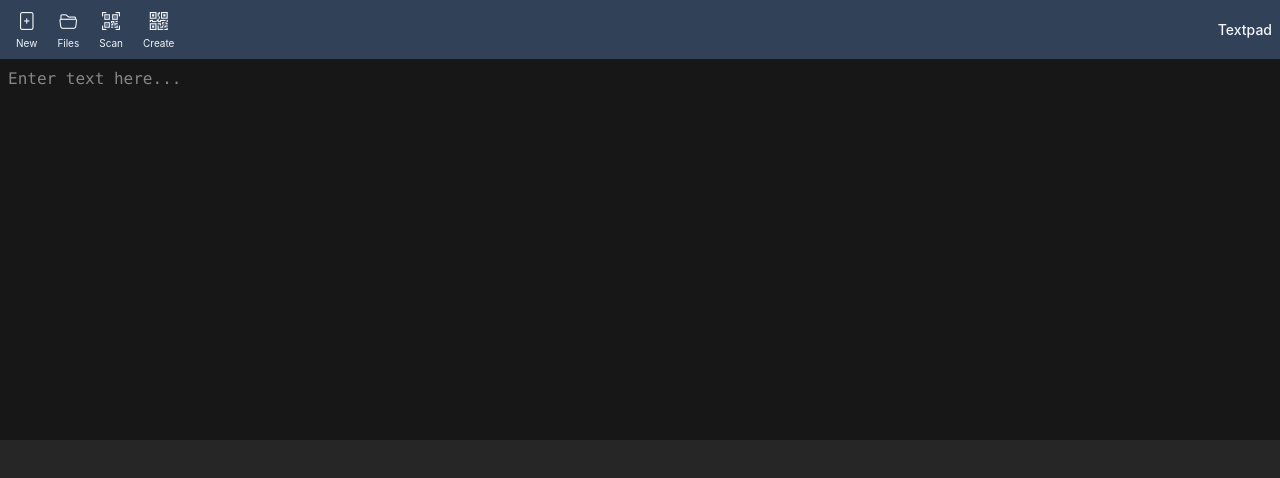
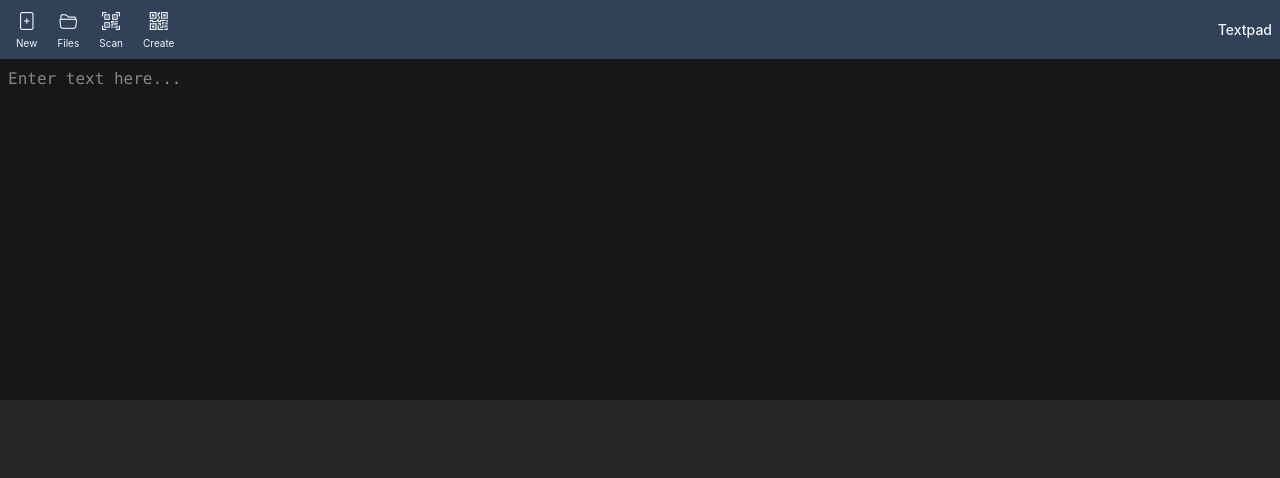
Before and after one commit to ytyng/textpad-web, a SvelteKit app: page / in a window 1280 px wide. Shown: the top 478 px of the page. Built offline with nearby package versions, Linux system fonts and the light colour scheme.

Commit message:
fixed size

```diff
--- a/src/routes/+page.svelte
+++ b/src/routes/+page.svelte
@@ -22,7 +22,8 @@
 	};
 </script>
 
-<div class="flex h-[max(55vh,calc(100vh-400px))] flex-col">
+<!-- これ以上大きくすると iPhone でスクロールしてしまう -->
+<div class="flex h-[max(50vh,calc(100vh-400px))] flex-col">
 	<header class="flex items-center gap-1 bg-slate-700 px-2 py-1 text-slate-100">
 		<button
 			type="button"
```
